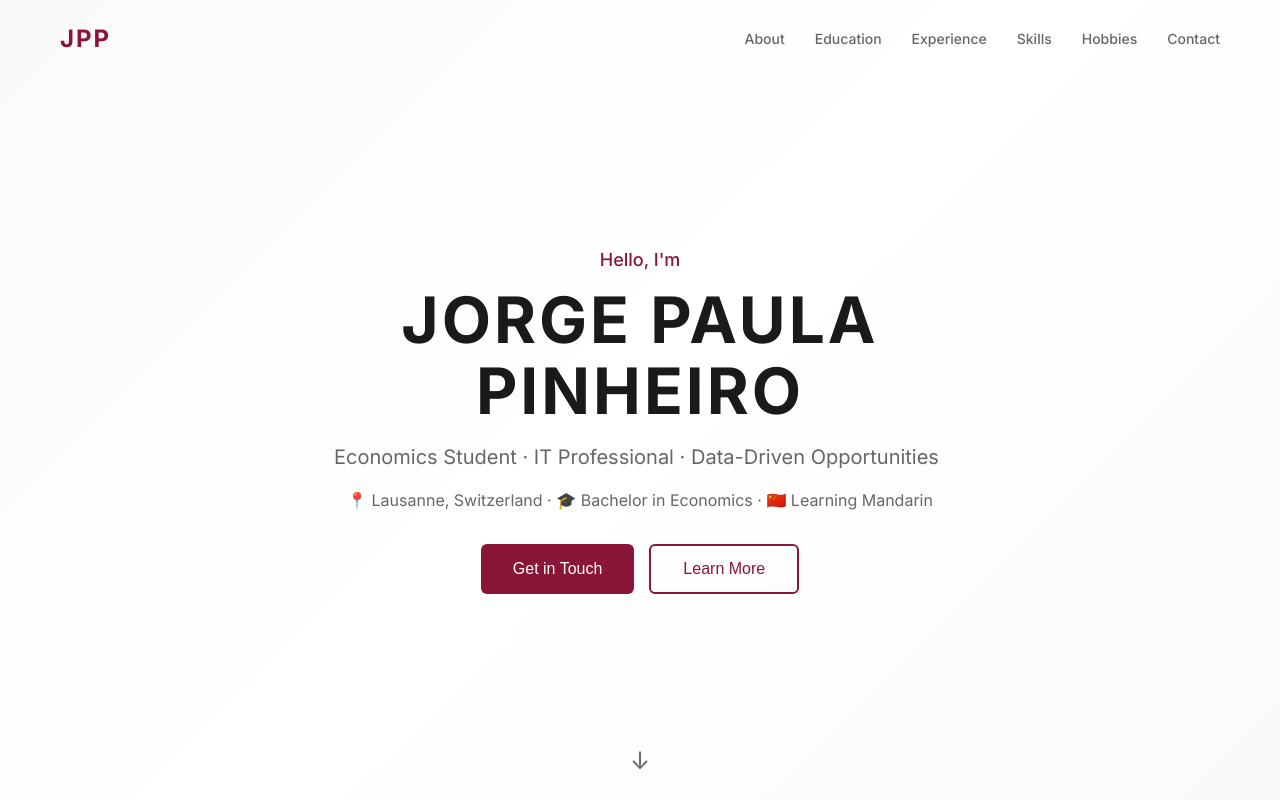
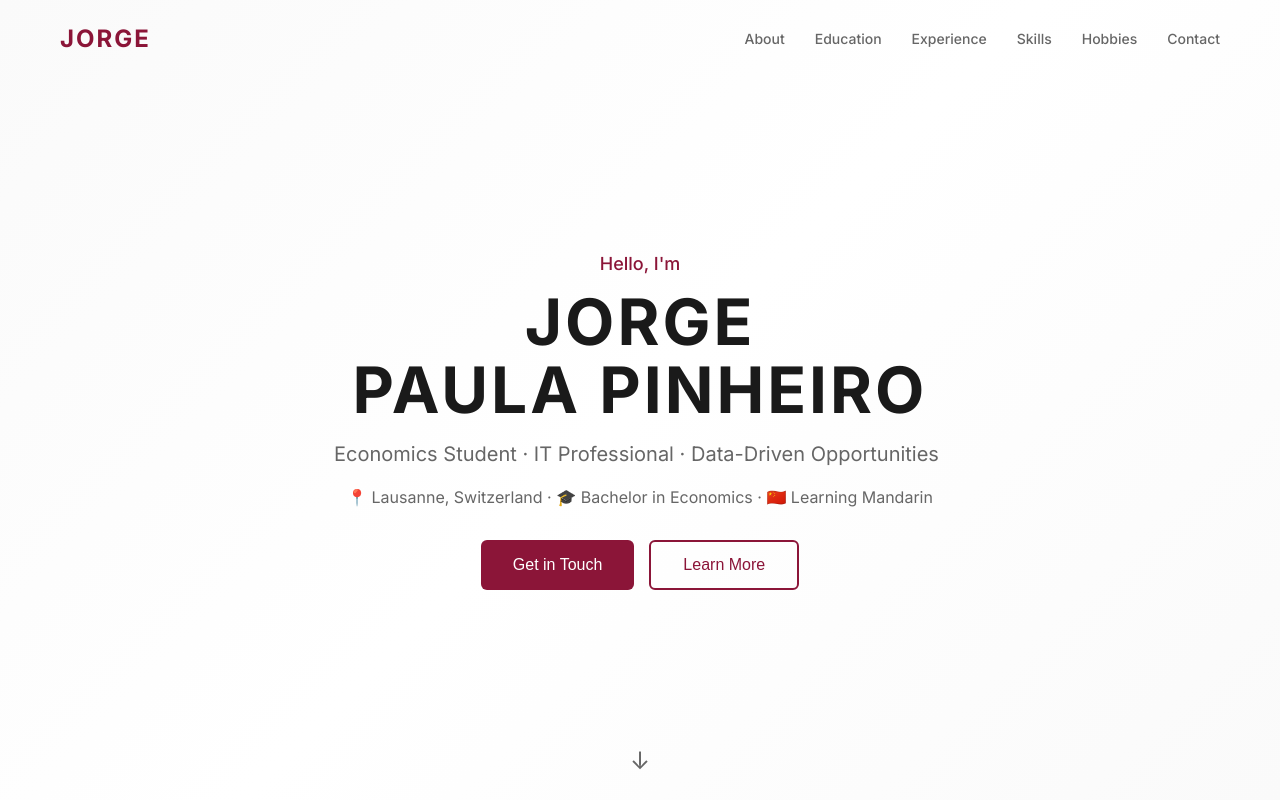
Before and after one commit to JorgePaulaPinheiro/CV, a React (Vite) app: page / in a window 1280 px wide. Shown: the top 800 px of the page. Built offline with nearby package versions, Linux system fonts and the light colour scheme.

Commit message:
Fix: remplace JPP par JORGE dans nav, nom de famille Paula Pinheiro sur ligne separee

```diff
--- a/src/App.jsx
+++ b/src/App.jsx
@@ -21,7 +21,7 @@ function App() {
       {/* Navigation */}
       <nav className={`nav ${scrolled ? 'nav-scrolled' : ''}`}>
         <div className="nav-container">
-          <div className="nav-logo">JPP</div>
+          <div className="nav-logo">JORGE</div>
           <ul className="nav-links">
             <li onClick={() => scrollTo('about')}>About</li>
             <li onClick={() => scrollTo('education')}>Education</li>
@@ -37,7 +37,7 @@ function App() {
       <section className="hero">
         <div className="hero-content">
           <p className="hero-greeting">Hello, I&apos;m</p>
-          <h1 className="hero-name">JORGE PAULA PINHEIRO</h1>
+          <h1 className="hero-name">JORGE<br/>PAULA PINHEIRO</h1>
           <p className="hero-title">
             <span className="typing">Economics Student · IT Professional · Data-Driven Opportunities</span>
           </p>
--- a/src/portfolio.css
+++ b/src/portfolio.css
@@ -113,7 +113,7 @@ body {
   color: var(--black);
   letter-spacing: 3px;
   margin-bottom: 15px;
-  line-height: 1.1;
+  line-height: 1.05;
 }
 
 .hero-title {
```
